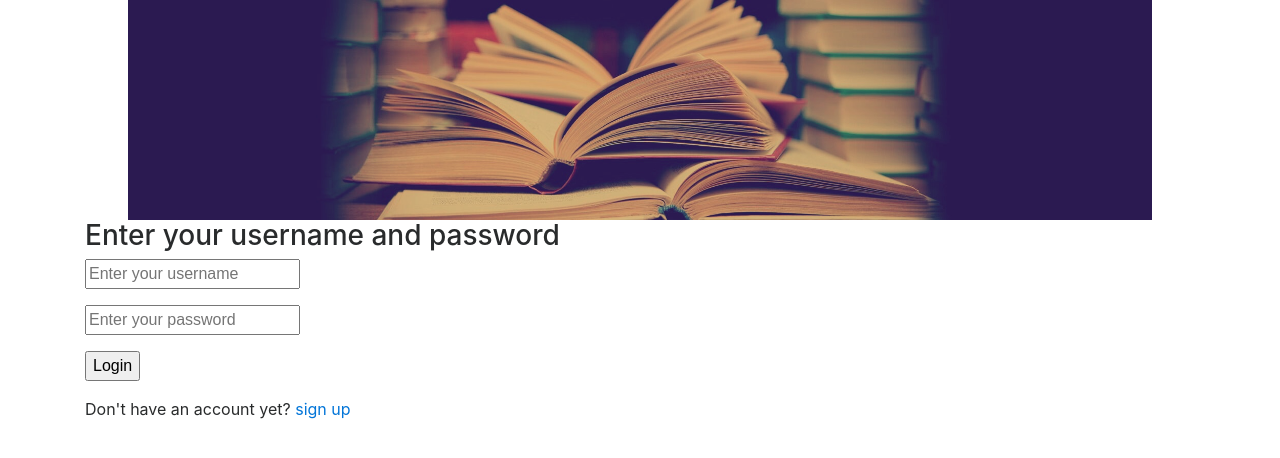
After one commit to gileadraab/Project1, a Flask app: template templates/login.html in a window 1280 px wide. The commit adds this page. Shown: the top 458 px of the page. Run offline with Flask 2, Linux system fonts and the light colour scheme; the template is opened without the code that fills it, so the values that code supplies are empty; some libraries are stand-ins or nearby versions.

Commit message:
In application.py: Added Login page, added create_account page, added function for password encryption.

```diff
--- a/application.py
+++ b/application.py
@@ -1,9 +1,11 @@
 import os
+import hashlib
 
 from flask import Flask, render_template, request, session
 from flask_session import Session
 from sqlalchemy import create_engine
 from sqlalchemy.orm import scoped_session, sessionmaker
+
 
 app = Flask(__name__)
 
@@ -20,12 +22,41 @@ Session(app)
 engine = create_engine(os.getenv("DATABASE_URL"))
 db = scoped_session(sessionmaker(bind=engine))
 
-#Login page
-@app.route("/login")
+def encrypt_string(hash_string):
+    sha_signature = hashlib.sha256(hash_string.encode()).hexdigest()
+    return sha_signature
+
+
+@app.route("/")
 def index():
 	return render_template("index.html")
 
+#Login page
+@app.route("/login")
+def login():
+	return render_template("login.html")
+
+#Create account page
+@app.route("/create_account", methods=["POST", "GET"])
+def create_account():
+	"Create an Account"
+	if request.method=="GET":
+		return render_template("create.html")
+
+	elif request.method=="POST":
+		name = request.form.get("name")
+		username = request.form.get("username")
+		password = request.form.get("password")
+		hashed_password = encrypt_string(password)
+		db.execute("INSERT INTO users (name, username, password) VALUES (:name, :username, :password)",
+			{"name": name, "username": username, "password": hashed_password})
+		db.commit()
+		return "Succes!"
+
 #User page
-@app.route("/user". methods=["POST"])
+@app.route("/user", methods=["POST"])
 def user():
-	for user in username:
+	username = request.form.get("username")
+	password = request.form.get("password")
+	db.execute("SELECT * FROM users WHERE username = :username",{"username":username})
+	return "under construction..."
--- a/import.py
+++ b/import.py
@@ -12,6 +12,7 @@ def main():
 	reader = csv.reader(f)
 	header = next(reader)
 	for isbn, title, author, year in reader:
+		print title
 		db.execute("INSERT INTO books (isbn, title, author, year) VALUES (:isbn, :title, :author, :year)",
 			{"isbn": isbn, "title": title, "author": author, "year": year})
 	db.commit()
--- a/templates/layout.html
+++ b/templates/layout.html
@@ -22,7 +22,6 @@
     <body>
         <div class="header">
             <img src="books.jpg" alt="Books" style="width:80%;">
-            <div class="centered">{% block page title %}</div>
         </div>
         <div class="container">
             {% block body %}
--- /dev/null
+++ b/templates/login.html
@@ -0,0 +1,17 @@
+{% extends "layout.html" %}
+
+{% block title %}
+    Login
+{% endblock %}
+
+{% block body %}
+    <h3>Enter your username and password</h3>
+
+    <form action="{{ url_for('user') }}" method="post">
+        <p><input type="text" username="username" placeholder = "Enter your username"></p>
+        <p><input type="password" password="password" placeholder = "Enter your password"></p>
+        <p><button>Login</button></p>
+    <form>
+    <p>Don't have an account yet? <a href="{{ url_for('create_account') }}">sign up</a></p>
+
+{% endblock %}
--- a/templates/success.html
+++ b/templates/success.html
@@ -7,5 +7,5 @@
 {% block body %}
     <h1>Success!</h1>
 
-    You have successfully booked your flight.
+    You have successfully created an account.
 {% endblock %}
```
Also changed, not shown: templates/create.html (added, +17 -0 lines), templates/index.html (deleted, +0 -15 lines).
